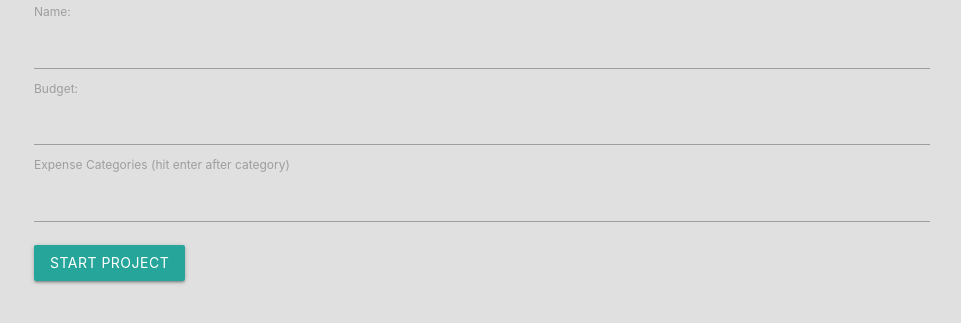
After one commit to karthikkashyap98/budgetapp, a Django app: page /add in a window 1280 px wide. The commit adds this page. Shown: the top 323 px of the page, without its empty margins (158-1119 px from the left). Run offline with Django 3.2, Linux system fonts and the light colour scheme.

Commit message:
Add JS for categories and also Views

```diff
--- a/budget/static/css/styles.css
+++ b/budget/static/css/styles.css
@@ -50,6 +50,17 @@ h1, h6 {
 }
 
 
+/* project add view */
+
+form ul li.category {
+	display: inline-block;
+	background-color: white;
+	padding: 5px 10px;
+	margin-right: 5px;
+
+}
+
+
 /*project detail stats */
 
 
--- /dev/null
+++ b/budget/static/js/script.js
@@ -0,0 +1,48 @@
+(function(){
+
+  document.querySelector('#categoryInput').addEventListener('keydown', function(e){
+    if (e.keyCode != 13){
+      return;
+    }
+
+    e.preventDefault()
+
+    var categoryName = this.value
+    this.value = ''
+    addNewCategory(categoryName)
+    updateCategoriesString()
+  })
+
+  function addNewCategory(name){
+
+    document.querySelector('#categoriesContainer').insertAdjacentHTML('beforeend',
+    `<li class="category">
+      <span class="name">${name}</span>
+      <span onclick="removeCategory(this)" class="btnRemove bold">X</span>
+    </li>`)
+  }
+
+})()
+
+function fetchCategoryArray(){
+  var categories = []
+
+  document.querySelectorAll('.category').forEach(function(e){
+    name = e.querySelector('.name').innerHTML
+    if (name == '') return
+
+    categories.push(name)
+  })
+
+  return categories
+}
+
+function updateCategoriesString(){
+  categories = fetchCategoryArray()
+  document.querySelector('input[name="categoriesString"]').value = categories.join(',')
+}
+
+function removeCategory(e){
+  e.parentElement.remove()
+  updateCategoriesString()
+}
--- /dev/null
+++ b/budget/templates/budget/add-project.html
@@ -0,0 +1,28 @@
+{% extends 'budget/base.html' %}
+{% load static %}
+{% block content %}
+	<div class="container">
+
+		<form action=""  method = "POST">
+			{% csrf_token %}
+			{{ form }}
+			<label for="categoryInput">Expense Categories (hit enter after category)</label>
+			<input type="text" name="categoryInput" id = "categoryInput">
+			<input type="hidden" name="categoriesString">
+
+			<ul id="categoriesContainer">
+
+
+			</ul>
+
+
+			<button type = "submit" class = "btn">Start Project</button>
+
+
+
+
+
+		</form>
+	</div>
+<script src = "{% static 'js/script.js' %}"></script>
+{% endblock %}
--- a/budget/urls.py
+++ b/budget/urls.py
@@ -20,6 +20,7 @@ from . import views
 
 
 urlpatterns = [
+	path('add', views.ProjectCreateView.as_view(), name='add'),
     path('', views.project_list, name='list'),
     path('<slug:project_slug>', views.project_detail, name='detail')
 ]
--- a/budget/views.py
+++ b/budget/views.py
@@ -1,5 +1,8 @@
 from django.shortcuts import render, get_object_or_404
-from .models import Project
+from django.http import HttpResponseRedirect
+from .models import Project, Category
+from django.views.generic import CreateView
+from django.utils.text import slugify
 
 
 def project_list(request):
@@ -8,3 +11,26 @@ def project_list(request):
 def project_detail(request, project_slug):
 	project = get_object_or_404(Project, slug=project_slug)
 	return render(request, 'budget/project-detail.html', {'project': project, 'expense_list': project.expenses.all()})
+
+class ProjectCreateView(CreateView):
+	model = Project
+	template_name = 'budget/add-project.html'
+	fields = ('name', 'budget')
+
+
+	def form_valid(self, form):
+		self.object = form.save(commit=False)
+		self.object.save()
+
+		categories = self.request.POST['categoriesString'].split(',')
+		for category in categories:
+			Category.objects.create(
+				project=Project.objects.get(id=self.object.id),
+				name=category
+			).save()
+
+		return HttpResponseRedirect(self.get_success_url())
+
+
+	def get_success_url(self):
+		return slugify(self.request.POST['name'])
```
Also changed, not shown: db.sqlite3.
